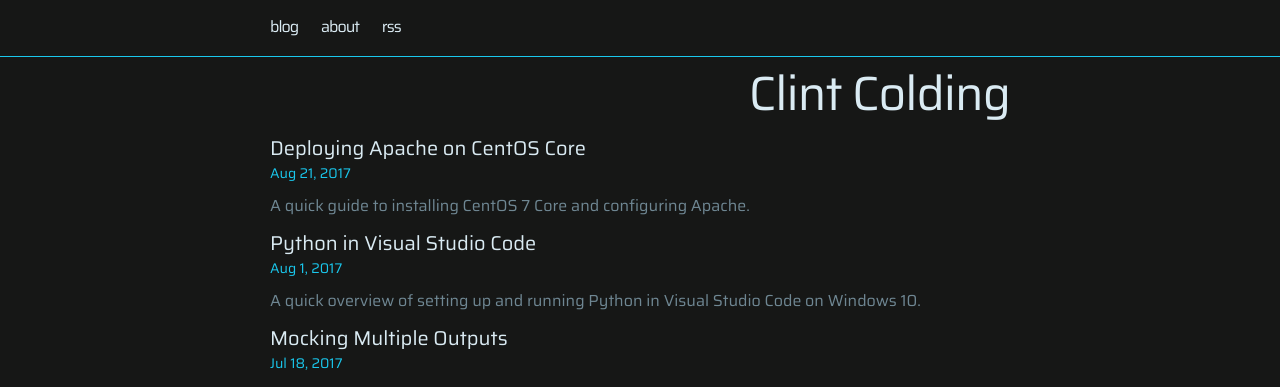
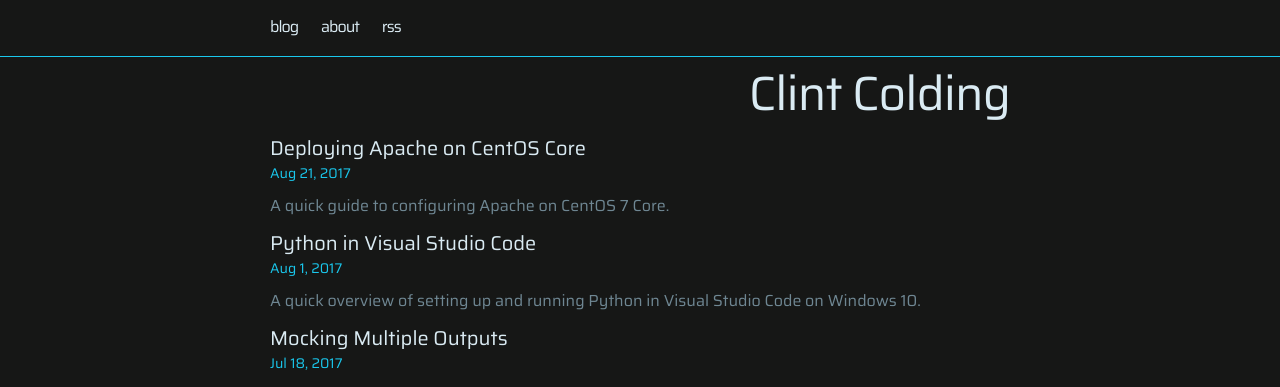
Before and after one commit to clintcolding/clintcolding.github.io, a Jekyll site: the page built from index.md, in a window 1280 px wide. Shown: the top 387 px of the page. Built offline with Jekyll 4.4.1, drawn with Linux system fonts in a browser that asks for light colours.

Commit message:
Updated excerpt

```diff
--- a/_posts/2017-08-21-deploying-apache-on-centos-core.md
+++ b/_posts/2017-08-21-deploying-apache-on-centos-core.md
@@ -7,7 +7,7 @@ tags:
 - CentOS
 - Apache
 - VMware
-excerpt: A quick guide to installing CentOS 7 Core and configuring Apache.
+excerpt: A quick guide to configuring Apache on CentOS 7 Core.
 ---
 
 Since I've been working a lot with [Jekyll](https://jekyllrb.com/) and static sites, I figured it was time I actually hosted one on my own. I recently built a wiki site for my company's IT documentation and decided I needed to host it somewhere. We're mainly a Microsoft shop, so to try something new, I deployed it with Apache on CentOS 7 Core.
```
